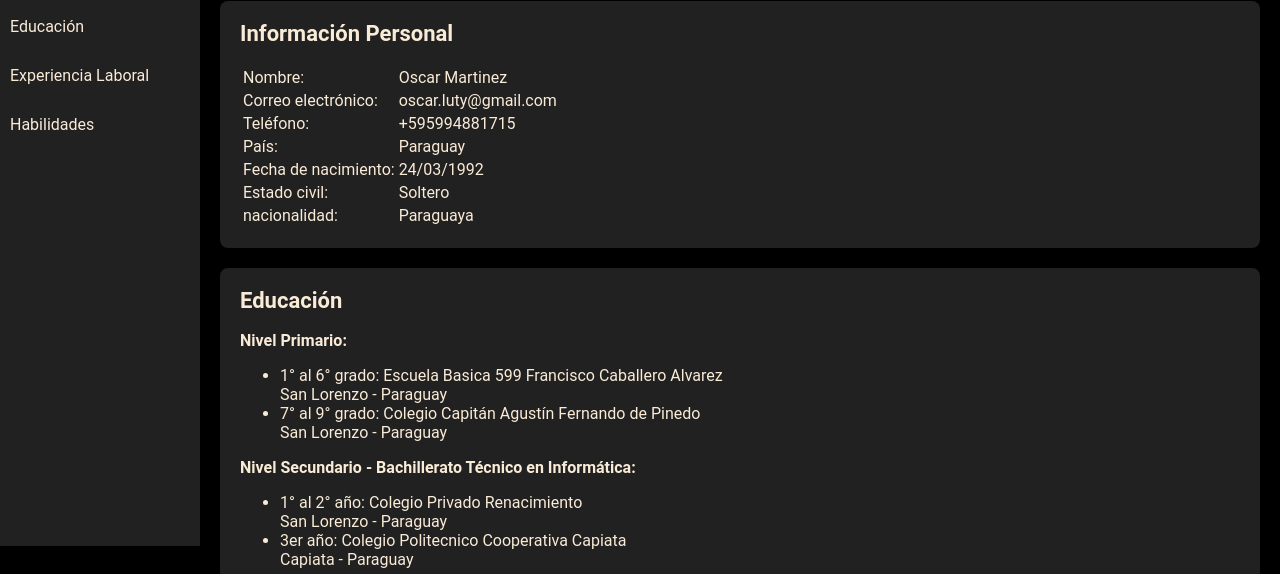
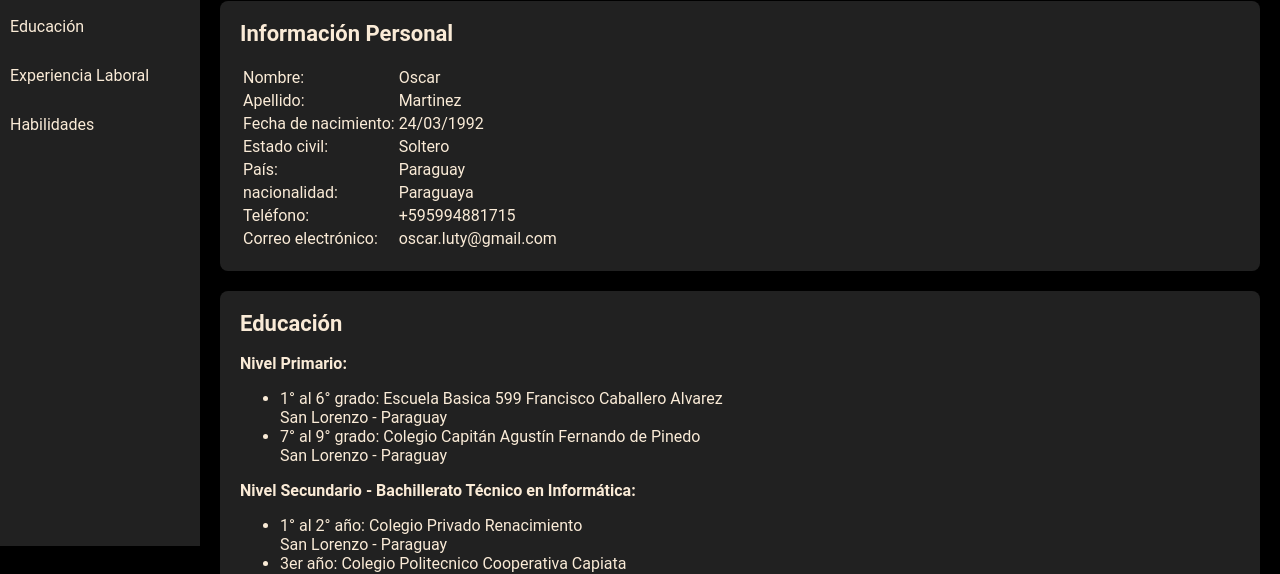
Before and after one commit to oscarluty/oscarluty.github.io, a plain HTML site: page index.html in a window 1280 px wide. Shown: the part 254-828 px from the top of the page. Drawn offline with Linux system fonts and the light colour scheme.

Commit message:
Add files via upload

```diff
--- a/index.html
+++ b/index.html
@@ -45,19 +45,11 @@
                 <table>
                     <tr>
                         <td>Nombre:</td>
-                        <td>Oscar Martinez</td>
+                        <td>Oscar</td>
                     </tr>
                     <tr>
-                        <td>Correo electrónico:</td>
-                        <td>oscar.luty@gmail.com</td>
-                    </tr>
-                    <tr>
-                        <td>Teléfono:</td>
-                        <td>+595994881715</td>
-                    </tr>
-                    <tr>
-                        <td>País:</td>
-                        <td>Paraguay</td>
+                        <td>Apellido:</td>
+                        <td>Martinez</td>
                     </tr>
                     <tr>
                         <td>Fecha de nacimiento:</td>
@@ -68,8 +60,20 @@
                         <td>Soltero</td>
                     </tr>
                     <tr>
+                        <td>País:</td>
+                        <td>Paraguay</td>
+                    </tr>
+                    <tr>
                         <td>nacionalidad:</td>
                         <td>Paraguaya</td>
+                    </tr>
+                    <tr>
+                        <td>Teléfono:</td>
+                        <td>+595994881715</td>
+                    </tr>
+                    <tr>
+                        <td>Correo electrónico:</td>
+                        <td>oscar.luty@gmail.com</td>
                     </tr>
                     </p>
                 </table>
```
